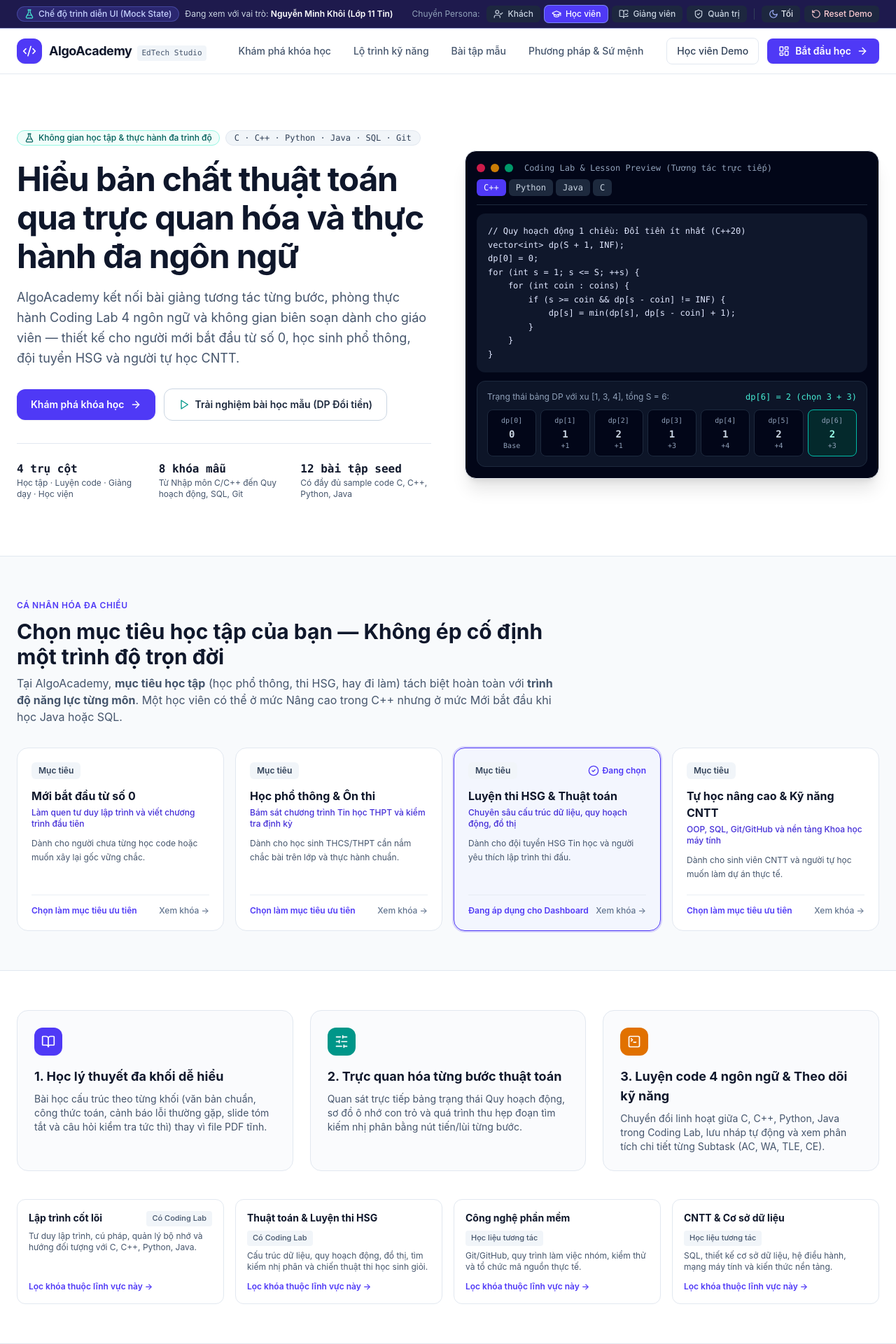
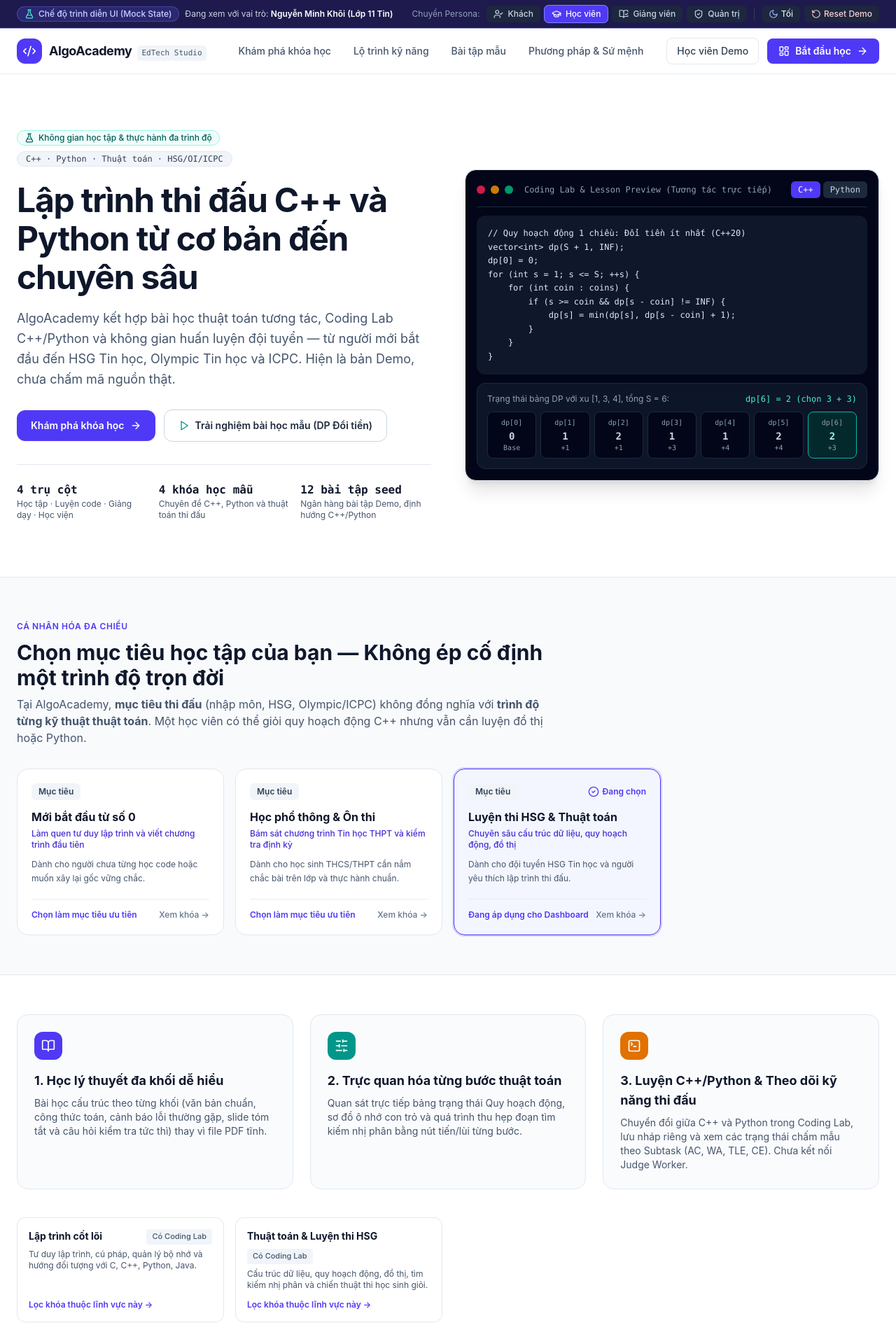
Before and after one commit to tbao4151/web_lap_trinh, a Next.js app: page / in a window 1280 px wide. Shown: the top 1920 px of the page at 70% size. Built offline with nearby package versions, Linux system fonts and the light colour scheme.

Commit message:
feat: curate C++/Python competitive course discovery in src/app/page.tsx

```diff
--- a/src/app/page.tsx
+++ b/src/app/page.tsx
@@ -24,6 +24,7 @@ import { DPVisualizer } from '@/components/lesson/DPVisualizer';
 import { DemoBadge } from '@/components/ui/Badges';
 import { useAppState } from '@/providers/AppStateProvider';
 import { courseService } from '@/services';
+import { selectCompetitiveCourses } from '@/utils/competitiveCourses';
 import type { LearningGoal, ProgrammingLanguage } from '@/types';
 
 const HERO_SNIPPETS: Record<ProgrammingLanguage, string> = {
@@ -71,7 +72,7 @@ export default function HomePage() {
   const { state, setActiveGoal } = useAppState();
   const [heroLang, setHeroLang] = useState<ProgrammingLanguage>('cpp');
 
-  const featuredCourses = courseService.list(state).slice(0, 6);
+  const featuredCourses = selectCompetitiveCourses(courseService.list(state)).slice(0, 6);
 
   return (
     <div className="flex min-h-screen flex-col">
@@ -86,16 +87,16 @@ export default function HomePage() {
                 <div className="flex flex-wrap items-center gap-2">
                   <DemoBadge text="Không gian học tập & thực hành đa trình độ" />
                   <span className="rounded-full border border-slate-200 bg-slate-100 px-3 py-0.5 font-mono text-xs font-medium text-slate-700 dark:border-slate-700 dark:bg-slate-800 dark:text-slate-300">
-                    C · C++ · Python · Java · SQL · Git
+                    C++ · Python · Thuật toán · HSG/OI/ICPC
                   </span>
                 </div>
 
                 <h1 className="mt-5 text-3xl font-bold tracking-tight text-slate-900 sm:text-5xl sm:leading-[1.15] dark:text-white">
-                  Hiểu bản chất thuật toán qua trực quan hóa và thực hành đa ngôn ngữ
+                  Lập trình thi đấu C++ và Python từ cơ bản đến chuyên sâu
                 </h1>
 
                 <p className="mt-4 text-base leading-relaxed text-slate-600 sm:text-lg dark:text-slate-300">
-                  {BRAND_CONFIG.name} kết nối bài giảng tương tác từng bước, phòng thực hành Coding Lab 4 ngôn ngữ và không gian biên soạn dành cho giáo viên — thiết kế cho người mới bắt đầu từ số 0, học sinh phổ thông, đội tuyển HSG và người tự học CNTT.
+                  {BRAND_CONFIG.name} kết hợp bài học thuật toán tương tác, Coding Lab C++/Python và không gian huấn luyện đội tuyển — từ người mới bắt đầu đến HSG Tin học, Olympic Tin học và ICPC. Hiện là bản Demo, chưa chấm mã nguồn thật.
                 </p>
 
                 <div className="mt-7 flex flex-wrap items-center gap-3">
@@ -125,15 +126,15 @@ export default function HomePage() {
                   </div>
                   <div>
                     <div className="font-mono text-base font-bold text-slate-900 dark:text-white">
-                      {state.courses.length} khóa mẫu
+                      {featuredCourses.length} khóa học mẫu
                     </div>
-                    <div>Từ Nhập môn C/C++ đến Quy hoạch động, SQL, Git</div>
+                    <div>Chuyên đề C++, Python và thuật toán thi đấu</div>
                   </div>
                   <div>
                     <div className="font-mono text-base font-bold text-slate-900 dark:text-white">
                       {state.problems.length} bài tập seed
                     </div>
-                    <div>Có đầy đủ sample code C, C++, Python, Java</div>
+                    <div>Ngân hàng bài tập Demo, định hướng C++/Python</div>
                   </div>
                 </div>
               </div>
@@ -152,7 +153,7 @@ export default function HomePage() {
                     </div>
 
                     <div className="flex items-center gap-1" role="group" aria-label="Chọn ngôn ngữ xem thử">
-                      {(['cpp', 'python', 'java', 'c'] as ProgrammingLanguage[]).map((lang) => (
+                      {(['cpp', 'python'] as ProgrammingLanguage[]).map((lang) => (
                         <button
                           key={lang}
                           type="button"
@@ -220,12 +221,12 @@ export default function HomePage() {
               Chọn mục tiêu học tập của bạn — Không ép cố định một trình độ trọn đời
             </h2>
             <p className="mt-2 text-sm text-slate-600 sm:text-base dark:text-slate-300">
-              Tại {BRAND_CONFIG.name}, <strong>mục tiêu học tập</strong> (học phổ thông, thi HSG, hay đi làm) tách biệt hoàn toàn với <strong>trình độ năng lực từng môn</strong>. Một học viên có thể ở mức Nâng cao trong C++ nhưng ở mức Mới bắt đầu khi học Java hoặc SQL.
+              Tại {BRAND_CONFIG.name}, <strong>mục tiêu thi đấu</strong> (nhập môn, HSG, Olympic/ICPC) không đồng nghĩa với <strong>trình độ từng kỹ thuật thuật toán</strong>. Một học viên có thể giỏi quy hoạch động C++ nhưng vẫn cần luyện đồ thị hoặc Python.
             </p>
           </div>
 
           <div className="mt-8 grid grid-cols-1 gap-4 sm:grid-cols-2 lg:grid-cols-4">
-            {(Object.keys(GOAL_META) as LearningGoal[]).map((goalKey) => {
+            {(Object.keys(GOAL_META) as LearningGoal[]).filter((goalKey) => goalKey !== 'career-cs').map((goalKey) => {
               const meta = GOAL_META[goalKey];
               const isSelected = state.activeGoal === goalKey;
               return (
@@ -315,17 +316,17 @@ export default function HomePage() {
                   <TerminalSquare className="h-5 w-5" aria-hidden="true" />
                 </div>
                 <h3 className="mt-4 text-lg font-bold text-slate-900 dark:text-white">
-                  3. Luyện code 4 ngôn ngữ & Theo dõi kỹ năng
+                  3. Luyện C++/Python & Theo dõi kỹ năng thi đấu
                 </h3>
                 <p className="mt-2 text-sm text-slate-600 dark:text-slate-300">
-                  Chuyển đổi linh hoạt giữa C, C++, Python, Java trong Coding Lab, lưu nháp tự động và xem phân tích chi tiết từng Subtask (AC, WA, TLE, CE).
+                  Chuyển đổi giữa C++ và Python trong Coding Lab, lưu nháp riêng và xem các trạng thái chấm mẫu theo Subtask (AC, WA, TLE, CE). Chưa kết nối Judge Worker.
                 </p>
               </div>
             </div>
 
             {/* 4 Domains */}
             <div className="mt-10 grid grid-cols-1 gap-4 sm:grid-cols-2 lg:grid-cols-4">
-              {DOMAINS.map((domain) => (
+              {DOMAINS.filter((domain) => domain.requiresCodeEditor).map((domain) => (
                 <Link
                   key={domain.id}
                   href={`${ROUTES.courses}?domain=${domain.id}`}
@@ -398,7 +399,7 @@ export default function HomePage() {
                 href={ROUTES.courses}
                 className="inline-flex items-center gap-1.5 rounded-xl border border-slate-300 bg-white px-4 py-2.5 text-sm font-semibold text-slate-700 hover:bg-slate-50 focus-visible:outline-2 focus-visible:outline-offset-2 focus-visible:outline-indigo-600 dark:border-slate-700 dark:bg-slate-800 dark:text-slate-200 dark:focus-visible:outline-indigo-400"
               >
-                <span>Xem tất cả {state.courses.length} khóa học</span>
+                <span>Xem tất cả {featuredCourses.length} khóa học</span>
                 <ArrowRight className="h-4 w-4" aria-hidden="true" />
               </Link>
             </div>
```
